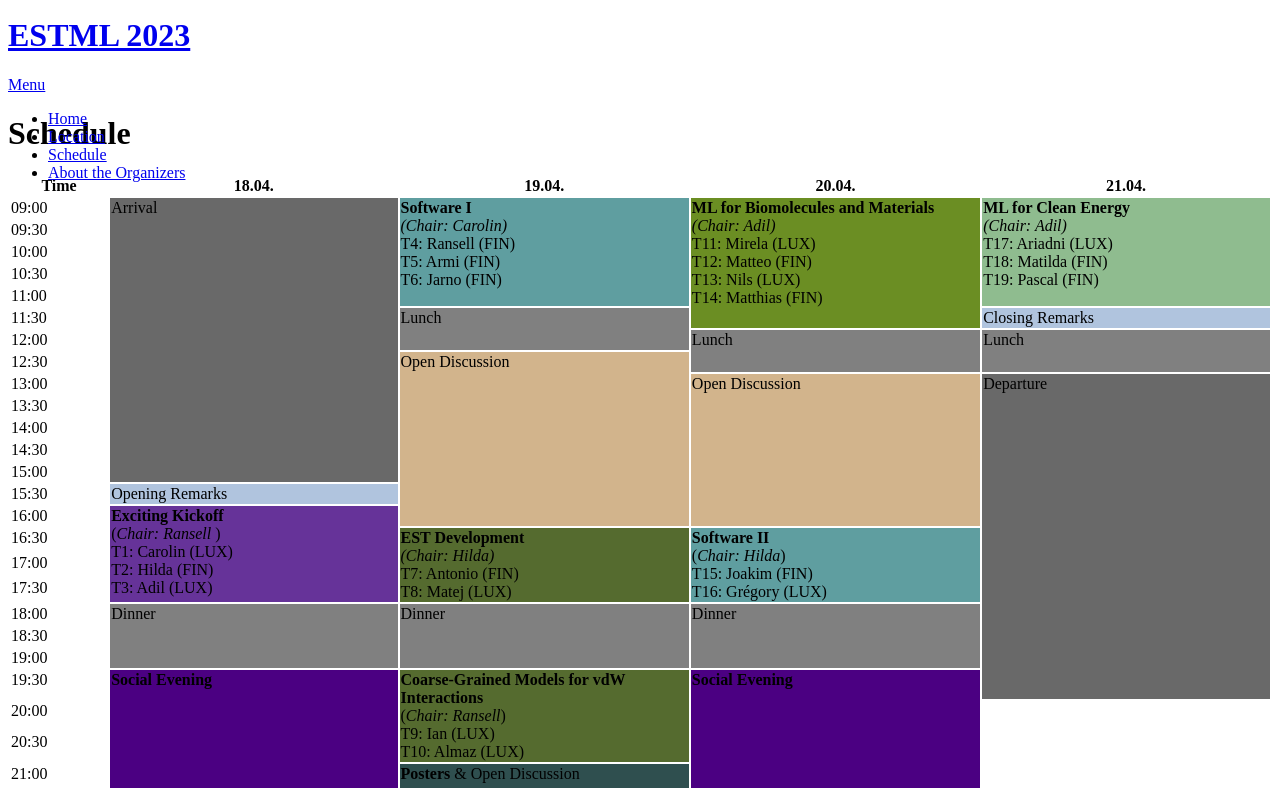
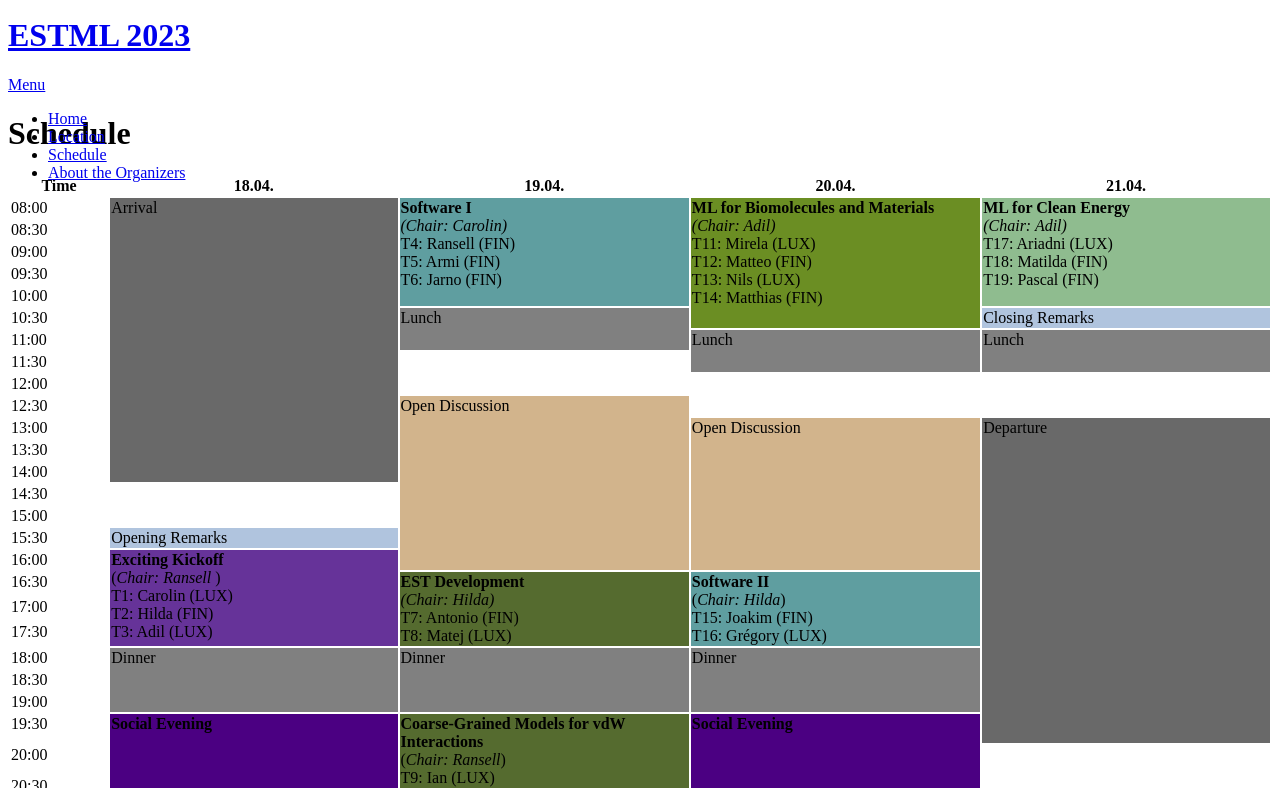
Before and after one commit to ESTML/ESTML.github.io, a Jekyll site: the page built from schedule.html, in a window 1280 px wide and 900 px high, cut to the strip 112-900 px from the top of the window. Built offline with Jekyll 4.4.1, drawn with Linux system fonts in a browser that asks for light colours; nearby versions of some CDN libraries.

Commit message:
Update schedule.html

```diff
--- a/schedule.html
+++ b/schedule.html
@@ -13,12 +13,18 @@ title: Schedule and Participants
   <th> 20.04. </th>
   <th> 21.04. </th>
 </tr>
-<tr VALIGN=TOP >
-  <td width=100> 09:00 </td>
+<tr VALIGN=TOP>
+  <td> 08:00 </td>
   <td rowspan="13" width=300 style="background-color: DimGray;"> Arrival </td>
   <td rowspan="5" width=300 style="background-color: CadetBlue;"> <b> Software I </b> <br> <i>(Chair: Carolin)</i> <br> T4: Ransell (FIN) <br> T5: Armi (FIN) <br> T6: Jarno (FIN) </td>
   <td rowspan="6" width=300 style="background-color: OliveDrab;"> <b>ML for Biomolecules and Materials</b> <br> <i>(Chair: Adil)</i> <br> T11: Mirela (LUX) <br> T12: Matteo (FIN) <br> T13: Nils (LUX) <br> T14: Matthias (FIN) </td>
   <td rowspan="5" width=300 style="background-color: DarkSeaGreen;"> <b>ML for Clean Energy</b> <br> <i>(Chair: Adil)</i> <br> T17: Ariadni (LUX) <br> T18: Matilda (FIN) <br> T19: Pascal (FIN)  </td>
+</tr>
+<tr VALIGN=TOP>
+  <td> 08:30 </td>
+</tr>
+<tr VALIGN=TOP >
+  <td width=100> 09:00 </td>
 </tr>
 <tr VALIGN=TOP>
   <td> 09:30 </td>
@@ -29,20 +35,20 @@ title: Schedule and Participants
 
 <tr VALIGN=TOP>
   <td> 10:30 </td>
+  <td rowspan="2" style="background-color: Gray;"> Lunch </td>
+  <td rowspan="1" style="background-color: LightSteelBlue;"> Closing Remarks </td>
 </tr>
 
 <tr VALIGN=TOP>
   <td> 11:00 </td>
+  <td rowspan="2" style="background-color: Gray;"> Lunch </td>
+  <td rowspan="2" style="background-color: Gray;"> Lunch </td>
 </tr>
 <tr VALIGN=TOP>
   <td> 11:30 </td>
-  <td rowspan="2" style="background-color: Gray;"> Lunch </td>
-  <td rowspan="1" style="background-color: LightSteelBlue;"> Closing Remarks </td>
 </tr>
 <tr VALIGN=TOP>
   <td> 12:00 </td>
-  <td rowspan="2" style="background-color: Gray;"> Lunch </td>
-  <td rowspan="2" style="background-color: Gray;"> Lunch </td>
 </tr>
 
 <tr VALIGN=TOP>
```
